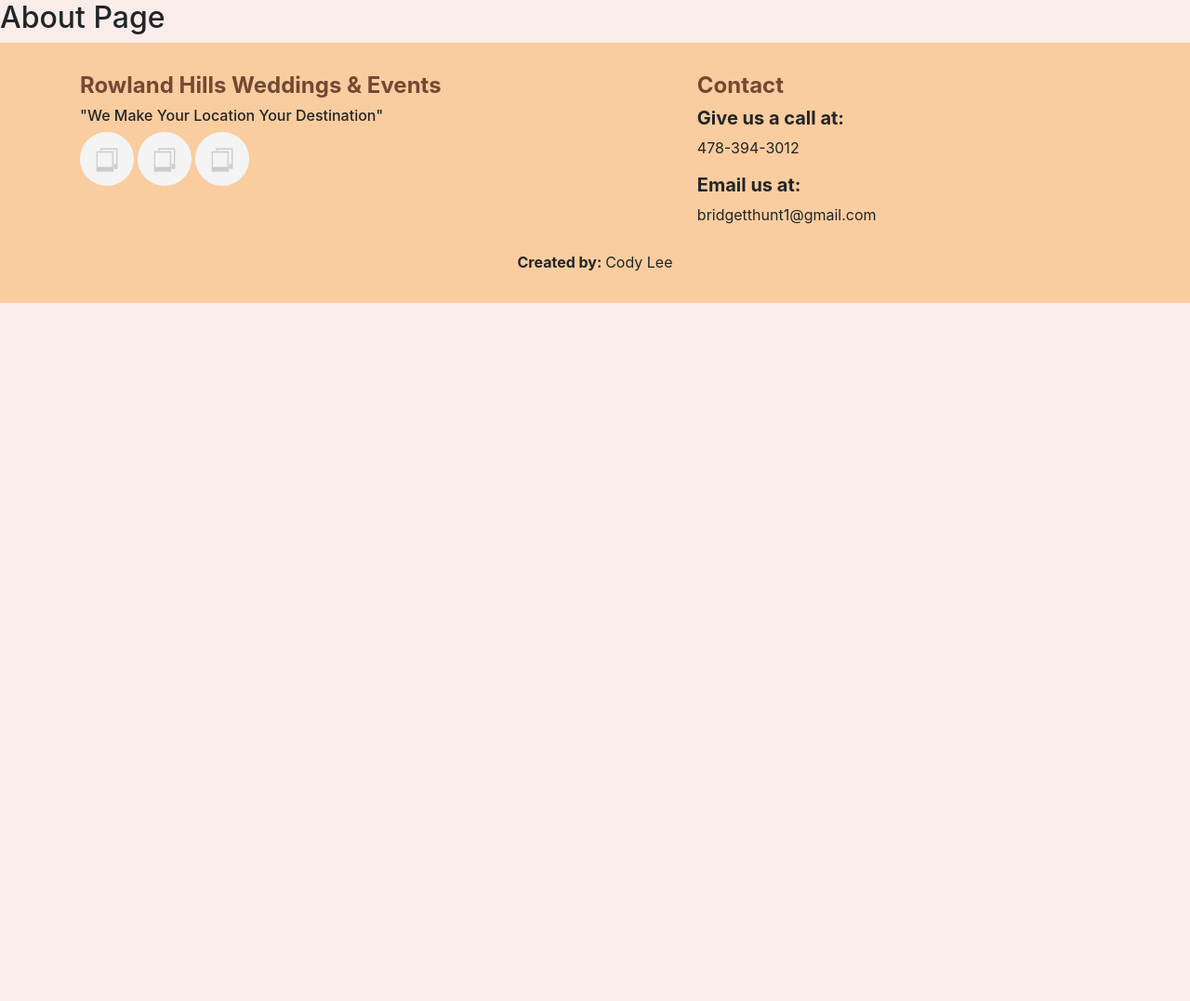
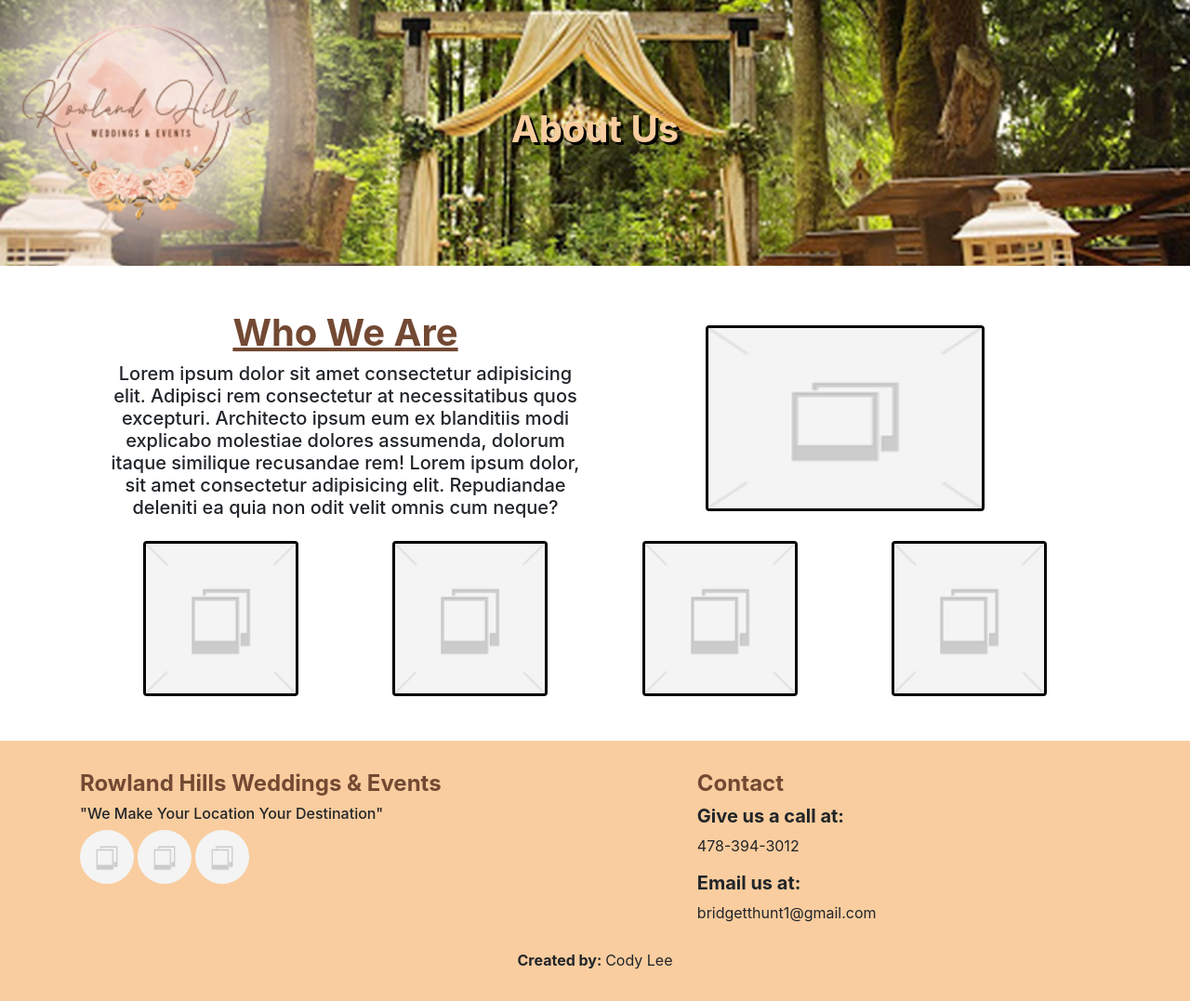
Before and after one commit to leecodya/rowland-hills, a Flask app: page /about in a window 1280 px wide. Shown: the part 64-1141 px from the top of the page at 93% size. Before the commit the page ends 390 px from the top, so only its background shows below. Run offline with Flask 2, Linux system fonts and the light colour scheme; some libraries are stand-ins or nearby versions.

Commit message:
work for who we are section on about us page

```diff
--- a/static/style.css
+++ b/static/style.css
@@ -23,3 +23,8 @@
     background-size:100%;
     padding: 16.5%;
 }
+.sub-banner{
+    background: url("../static/banner.jpg") no-repeat;
+    background-size:100%;
+    padding: 9%;
+}
--- a/templates/about.html
+++ b/templates/about.html
@@ -2,5 +2,35 @@
 {% block title %}About Us{% endblock %}
 
 {% block content %}
-<h2>About Page</h2>
+<div class="sub-banner">
+    <h1 class="text-center primary-text" style="font-size: 2.5em; text-shadow: 3px 3px black;"><b>About Us</b></h1>
+</div>
+<!-- Who We Are -->
+<div class="bg-white">
+    <div class="container p-5">
+        <div class="row">
+            <div class="col-md-6 text-center ">
+                <h1 class="brown-text"><u>Who We Are</u></h1>
+                <h5>Lorem ipsum dolor sit amet consectetur adipisicing elit. Adipisci rem consectetur at necessitatibus quos excepturi. Architecto ipsum eum ex blanditiis modi explicabo molestiae dolores assumenda, dolorum itaque similique recusandae rem! Lorem ipsum dolor, sit amet consectetur adipisicing elit. Repudiandae deleniti ea quia non odit velit omnis cum neque?</h5>
+            </div>
+            <div class="col-md-6 text-center">
+                <img src="{{ url_for('static', filename='placeholder.png') }}" class="mt-3 rounded img-fluid" style="width:300px; height: 200px; border: 3px solid black" alt="Staff Picture">
+            </div>
+        </div>
+        <div class="row text-center">
+            <div class="col-md-3">
+                <img src="{{ url_for('static', filename='placeholder.png') }}" class="mt-3 rounded img-fluid" style="width: 70%; border: 3px solid black;" alt="Staff Member">
+            </div>
+            <div class="col-md-3">
+                <img src="{{ url_for('static', filename='placeholder.png') }}" class="mt-3 rounded img-fluid" style="width: 70%; border: 3px solid black;" alt="Staff Member">
+            </div>
+            <div class="col-md-3">
+                <img src="{{ url_for('static', filename='placeholder.png') }}" class="mt-3 rounded img-fluid" style="width: 70%; border: 3px solid black;" alt="Staff Member">
+            </div>
+            <div class="col-md-3">
+                <img src="{{ url_for('static', filename='placeholder.png') }}" class="mt-3 rounded img-fluid" style="width: 70%; border: 3px solid black;" alt="Staff Member">
+            </div>
+        </div>
+    </div>
+</div>
 {% endblock %}
```
